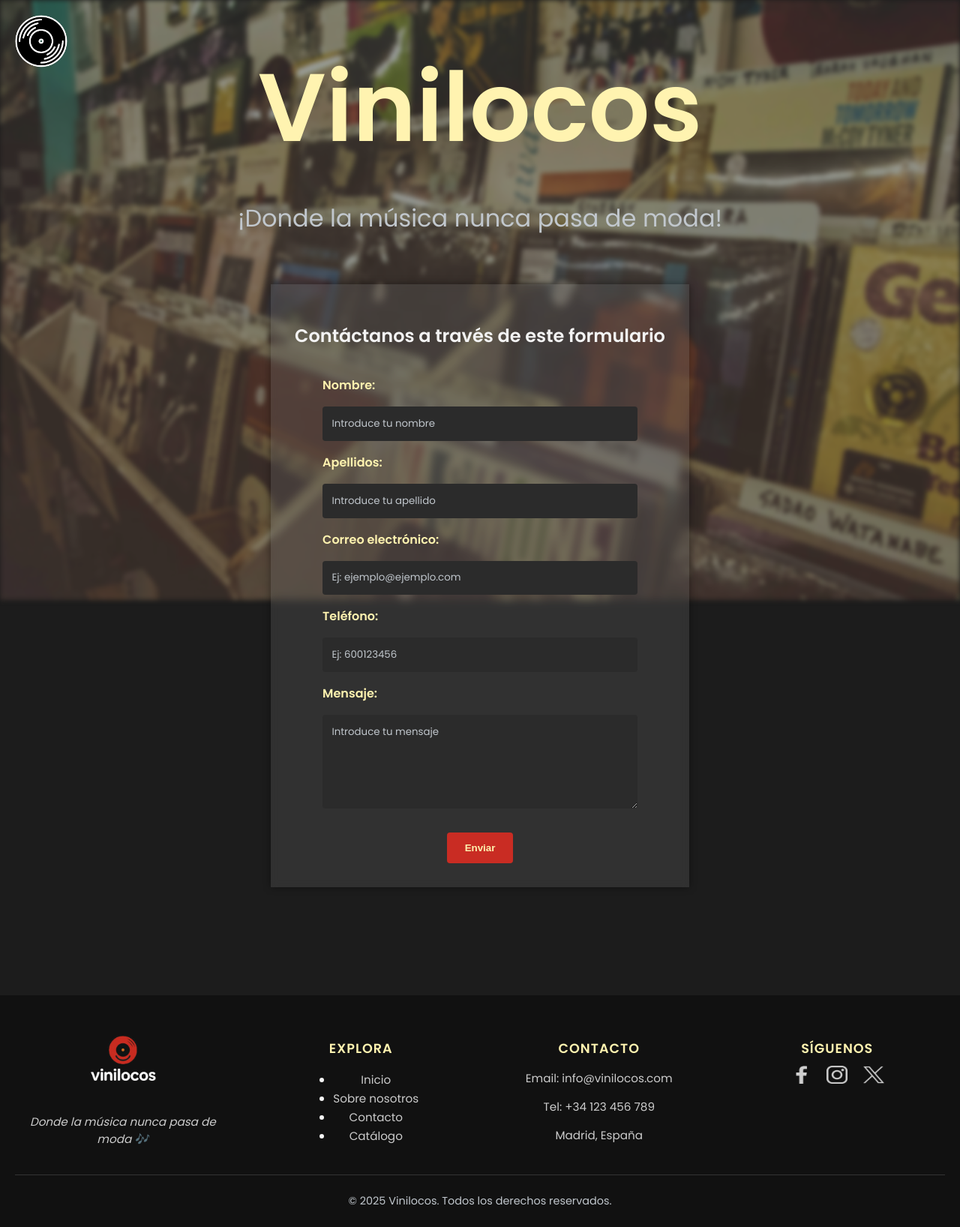
After one commit to Angelsospedra/Vinilocos, a PHP site: page /contacto.html in a window 1280 px wide. The commit adds this page. Shown: the whole page at 75% size. Run offline with PHP 8.4, Linux system fonts and the light colour scheme.

Commit message:
Cambios Angel

```diff
--- a/CSS/estilos.css
+++ b/CSS/estilos.css
@@ -38,7 +38,6 @@ body::before {
   cursor: pointer;
   z-index: 1001;
 }
-
 
 
 .vinyl-btn img {
@@ -306,3 +305,52 @@ header h2 {
   color: #888;
   text-align: center;
 }
+
+.contact-form {
+  max-width: 600px;
+  margin: 2rem auto;
+  padding: 2rem;
+  background-color: rgba(100, 100, 100, 0.3);
+  backdrop-filter: blur(5px);
+  box-shadow: 0 0 10px rgba(0, 0, 0, 0.4);
+  display: flex;
+  flex-direction: column;
+  align-items: center;
+  gap: 1rem;
+  border-radius: 0;
+}
+
+.contact-form label {
+  width: 85%;               /* mismo ancho que los inputs */
+  font-weight: 600;
+  color: var(--vanilla);
+  text-align: left;          /* alineado a la izquierda */
+}
+
+.contact-form input,
+.contact-form textarea {
+  width: 80%;
+  padding: 0.8rem;
+  border: none;
+  border-radius: 4px;        /* bordes pequeños */
+  background-color: #2b2b2b;
+  color: var(--vanilla);
+  font-family: 'Poppins', sans-serif;
+}
+
+.contact-form button {
+  background-color: var(--red);
+  color: var(--vanilla);
+  padding: 0.8rem 1.5rem;
+  border: none;
+  border-radius: 4px;        /* consistente con los campos */
+  font-weight: 600;
+  cursor: pointer;
+  transition: background-color 0.3s;
+  margin-top: 1rem;
+}
+
+.contact-form button:hover {
+  background-color: var(--gray);
+  color: var(--black);
+}
--- /dev/null
+++ b/contacto.html
@@ -0,0 +1,110 @@
+<!DOCTYPE html>
+<html lang="es">
+
+<head>
+  <meta charset="UTF-8">
+  <meta name="viewport" content="width=device-width, initial-scale=1.0">
+  <link rel="icon" href="IMG/favicon.png">
+  <link rel="stylesheet" href="CSS/estilos.css">
+  <title>Vinilocos - Donde la música nunca pasa de moda</title>
+</head>
+
+<body>
+
+  <!-- Botón hamburguesa (vinilo giratorio) -->
+  <div class="vinyl-btn" id="menuToggle">
+    <img src="IMG/icono desplegable.png" alt="Menú Vinilo">
+  </div>
+
+  <!-- Menú lateral -->
+  <aside class="sidebar" id="sidebar">
+    <img src="IMG/whitelogo.png" alt="Logo Vinilocos" class="logo">
+    <nav>
+      <ul>
+        <li><a href="index.html">Inicio</a></li>
+        <li><a href="sobre-nosotros.html">Sobre nosotros</a></li>
+        <li><a href="contacto.html">Contacto</a></li>
+      </ul>
+    </nav>
+  </aside>
+
+  <!-- Contenido principal -->
+  <main class="content">
+    <header>
+      <h1>Vinilocos</h1>
+      <h2>¡Donde la música nunca pasa de moda!</h2>
+    </header>
+    <section>
+
+      <form action="#" method="post" class="contact-form">
+        <h2 style="color:rgb(243, 243, 243)">Contáctanos a través de este formulario</h2>
+        <label for="nombre">Nombre:</label>
+        <input type="text" id="nombre" name="nombre" placeholder="Introduce tu nombre" required>
+
+        <label for="apellidos">Apellidos:</label>
+        <input type="text" id="apellidos" name="apellidos" placeholder="Introduce tu apellido" required>
+
+        <label for="email">Correo electrónico:</label>
+        <input type="email" id="email" name="email" placeholder="Ej: ejemplo@ejemplo.com" required>
+
+        <label for="telefono">Teléfono:</label>
+        <input type="tel" id="telefono" name="telefono" pattern="[0-9]{9}" placeholder="Ej: 600123456" required>
+
+        <label for="mensaje">Mensaje:</label>
+        <textarea id="mensaje" name="mensaje" rows="5" placeholder="Introduce tu mensaje" required></textarea>
+
+        <button type="submit">Enviar</button>
+      </form>
+    </section>
+  </main>
+  <footer class="footer">
+    <div class="footer-container">
+      <!-- Columna 1: Logo y lema -->
+      <div class="footer-section">
+        <img src="IMG/whitelogo.png" alt="Logo Vinilocos" class="footer-logo">
+        <p class="footer-tagline">Donde la música nunca pasa de moda 🎶</p>
+      </div>
+
+      <!-- Columna 2: Navegación -->
+      <div class="footer-section">
+        <h3>Explora</h3>
+        <ul class="footer-links">
+          <li><a href="#">Inicio</a></li>
+          <li><a href="sobre-nosotros.html">Sobre nosotros</a></li>
+          <li><a href="contacto.html">Contacto</a></li>
+          <li><a href="#">Catálogo</a></li>
+        </ul>
+      </div>
+
+      <!-- Columna 3: Contacto -->
+      <div class="footer-section">
+        <h3>Contacto</h3>
+        <p>Email: <a href="mailto:info@vinilocos.com">info@vinilocos.com</a></p>
+        <p>Tel: <a href="tel:+34123456789">+34 123 456 789</a></p>
+        <p>Madrid, España</p>
+      </div>
+
+      <!-- Columna 4: Redes sociales -->
+      <div class="footer-section">
+        <h3>Síguenos</h3>
+        <div class="social-links">
+          <a href="#" aria-label="Facebook"><img src="IMG/facebook.png" alt="Facebook"></a>
+          <a href="#" aria-label="Instagram"><img src="IMG/instagram.png" alt="Instagram"></a>
+          <a href="#" aria-label="Twitter"><img src="IMG/twitter.png" alt="Twitter"></a>
+        </div>
+      </div>
+    </div>
+
+    <div class="footer-bottom">
+      <p>© 2025 Vinilocos. Todos los derechos reservados.</p>
+    </div>
+  </footer>
+
+
+
+
+  <!-- ⚙️ Enlazamos el script al final -->
+  <script src="JS/main.js"></script>
+</body>
+
+</html>
```
